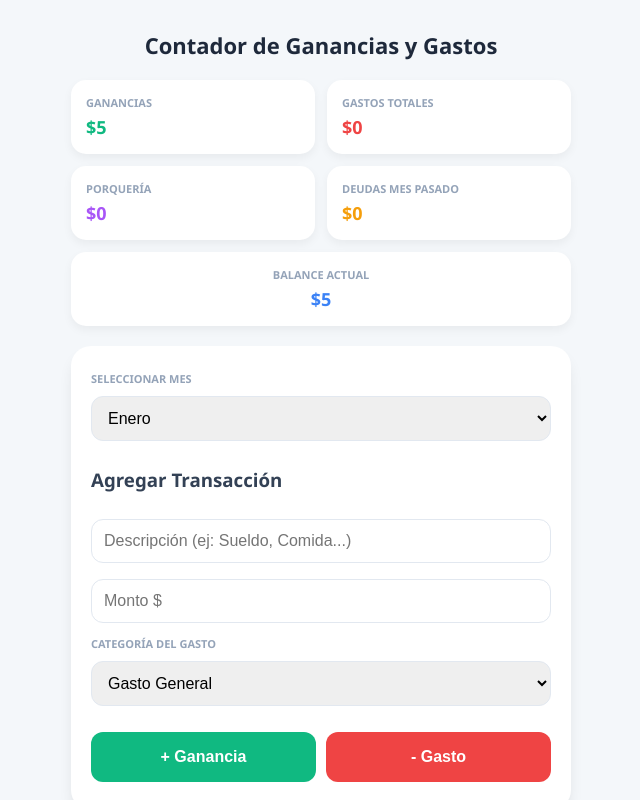
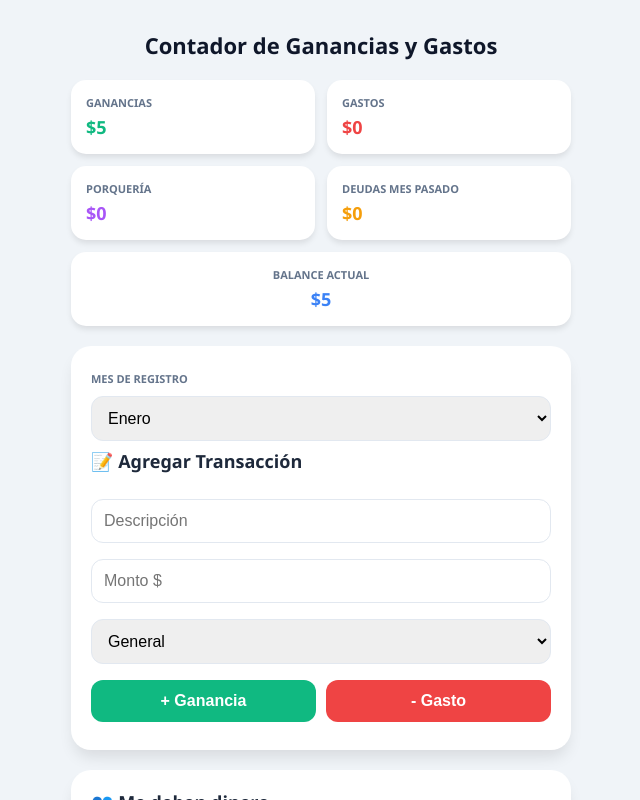
Before and after one commit to fernanda-boop/Control-Gastos, a plain HTML site: page index.html in a window 1280 px wide. Both pictures are taken after typing "Sample", "5" into the empty fields and a click on the button "+ Ganancia". Shown: the top 800 px of the page, without its empty margins (319-959 px from the left). Drawn offline with Linux system fonts and the light colour scheme.

Commit message:
Update index.html

```diff
--- a/index.html
+++ b/index.html
@@ -6,30 +6,37 @@
     <title>Contador de Ganancias y Gastos</title>
     <style>
         :root { --ganancia: #10b981; --gasto: #ef4444; --porqueria: #a855f7; --deuda: #f59e0b; --balance: #3b82f6; }
-        body { font-family: 'Segoe UI', sans-serif; background: #f4f7fa; margin: 0; padding: 15px; color: #334155; }
+        body { font-family: 'Segoe UI', Tahoma, Geneva, Verdana, sans-serif; background: #f0f4f8; margin: 0; padding: 10px; color: #1e293b; }
         .container { max-width: 500px; margin: 0 auto; }
-        h1 { text-align: center; font-size: 22px; color: #1e293b; margin-bottom: 20px; }
+        h1 { text-align: center; font-size: 22px; margin: 20px 0; color: #0f172a; }
 
-        .grid { display: grid; grid-template-columns: 1fr 1fr; gap: 12px; margin-bottom: 15px; }
-        .card-mini { background: white; padding: 15px; border-radius: 15px; box-shadow: 0 4px 10px rgba(0,0,0,0.05); }
-        .label { font-size: 11px; font-weight: bold; color: #94a3b8; margin-bottom: 5px; text-transform: uppercase; }
-        .amount { font-size: 18px; font-weight: 800; }
-        .full { grid-column: span 2; text-align: center; }
+        /* Tarjetas de Resumen */
+        .resumen-grid { display: grid; grid-template-columns: 1fr 1fr; gap: 12px; margin-bottom: 20px; }
+        .card-sm { background: white; padding: 15px; border-radius: 15px; box-shadow: 0 4px 6px -1px rgba(0,0,0,0.1); }
+        .label { font-size: 11px; font-weight: bold; color: #64748b; text-transform: uppercase; margin-bottom: 5px; }
+        .val { font-size: 18px; font-weight: 800; }
 
-        .main-card { background: white; padding: 20px; border-radius: 20px; box-shadow: 0 10px 15px -3px rgba(0,0,0,0.1); margin-top: 20px; }
+        /* Secciones Principales */
+        .section { background: white; padding: 20px; border-radius: 20px; box-shadow: 0 10px 15px -3px rgba(0,0,0,0.1); margin-bottom: 20px; }
+        h3 { margin-top: 0; font-size: 18px; display: flex; align-items: center; gap: 8px; }
+
         input, select, button { width: 100%; padding: 12px; margin: 8px 0; border-radius: 12px; border: 1px solid #e2e8f0; font-size: 16px; box-sizing: border-box; }
+        .btn-main { border: none; font-weight: bold; color: white; cursor: pointer; display: flex; justify-content: center; align-items: center; }
+        .btn-inc { background: var(--ganancia); }
+        .btn-exp { background: var(--gasto); }
+        .btn-del { background: #fee2e2; color: #ef4444; font-size: 12px; width: auto; padding: 5px 10px; border: none; }
 
-        .btn-group { display: flex; gap: 10px; margin-top: 10px; }
-        button { border: none; font-weight: bold; color: white; cursor: pointer; height: 50px; }
-        .btn-green { background: var(--ganancia); flex: 1; }
-        .btn-red { background: var(--gasto); flex: 1; }
+        /* Listas e Historial */
+        .item-row { display: flex; justify-content: space-between; align-items: center; padding: 12px; background: #f8fafc; border-radius: 12px; margin-bottom: 8px; border-left: 4px solid #cbd5e1; }
+        .item-info { display: flex; flex-direction: column; }
+        .item-name { font-weight: bold; font-size: 14px; }
+        .item-sub { font-size: 11px; color: #64748b; }
+        .total-box { background: #dbeafe; padding: 15px; border-radius: 12px; display: flex; justify-content: space-between; font-weight: bold; color: #1e40af; }
 
-        .debt-grid { display: grid; grid-template-columns: 1fr 1fr; gap: 10px; }
-        .box { border: 2px solid #f1f5f9; padding: 12px; border-radius: 12px; text-align: center; cursor: pointer; background: white; transition: 0.2s; }
+        /* Plan Deuda */
+        .debt-grid { display: grid; grid-template-columns: 1fr 1fr; gap: 8px; }
+        .box { border: 2px solid #f1f5f9; padding: 10px; border-radius: 12px; text-align: center; cursor: pointer; background: white; font-size: 13px; }
         .paid { background: #dcfce7; border-color: var(--ganancia); color: #065f46; text-decoration: line-through; }
-
-        .history-item { display: flex; justify-content: space-between; padding: 12px; border-bottom: 1px solid #f1f5f9; font-size: 14px; }
-        .tag { font-size: 10px; padding: 2px 6px; border-radius: 4px; margin-left: 5px; color: white; }
     </style>
 </head>
 <body>
@@ -37,146 +44,145 @@
 <div class="container">
     <h1>Contador de Ganancias y Gastos</h1>
 
-    <div class="grid">
-        <div class="card-mini"><div class="label">Ganancias</div><div id="t-gan" class="amount" style="color:var(--ganancia)">$0</div></div>
-        <div class="card-mini"><div class="label">Gastos Totales</div><div id="t-gas" class="amount" style="color:var(--gasto)">$0</div></div>
-        <div class="card-mini"><div class="label">Porquería</div><div id="t-por" class="amount" style="color:var(--porqueria)">$0</div></div>
-        <div class="card-mini"><div class="label">Deudas Mes Pasado</div><div id="t-deu" class="amount" style="color:var(--deuda)">$0</div></div>
-        <div class="card-mini full"><div class="label">Balance Actual</div><div id="t-bal" class="amount" style="color:var(--balance)">$0</div></div>
-    </div>
-
-    <div class="main-card">
-        <label class="label">Seleccionar Mes</label>
-        <select id="mes" onchange="actualizar()"><option>Enero</option><option>Febrero</option><option>Marzo</option><option>Abril</option><option>Mayo</option><option>Junio</option></select>
-
-        <h3>Agregar Transacción</h3>
-        <input type="text" id="desc" placeholder="Descripción (ej: Sueldo, Comida...)">
-        <input type="number" id="monto" placeholder="Monto $" inputmode="decimal">
-
-        <label class="label">Categoría del Gasto</label>
-        <select id="cat">
-            <option value="General">Gasto General</option>
-            <option value="Porquería">Porquería (Gasto hormiga)</option>
-            <option value="Deuda">Deuda Mes Pasado</option>
-        </select>
-
-        <div class="btn-group">
-            <button onclick="add('gan')" class="btn-green">+ Ganancia</button>
-            <button onclick="add('gas')" class="btn-red">- Gasto</button>
+    <div class="resumen-grid">
+        <div class="card-sm"><div class="label">Ganancias</div><div id="t-gan" class="val" style="color:var(--ganancia)">$0</div></div>
+        <div class="card-sm"><div class="label">Gastos</div><div id="t-gas" class="val" style="color:var(--gasto)">$0</div></div>
+        <div class="card-sm"><div class="label">Porquería</div><div id="t-por" class="val" style="color:var(--porqueria)">$0</div></div>
+        <div class="card-sm"><div class="label">Deudas Mes Pasado</div><div id="t-deu" class="val" style="color:var(--deuda)">$0</div></div>
+        <div class="card-sm" style="grid-column: span 2; text-align: center;">
+            <div class="label">Balance Actual</div><div id="t-bal" class="val" style="color:var(--balance)">$0</div>
         </div>
     </div>
 
-    <div class="main-card">
+    <div class="section">
+        <label class="label">Mes de Registro</label>
+        <select id="sel-mes" onchange="render()"><option>Enero</option><option>Febrero</option><option>Marzo</option></select>
+
+        <h3>📝 Agregar Transacción</h3>
+        <input type="text" id="t-desc" placeholder="Descripción">
+        <input type="number" id="t-monto" placeholder="Monto $" inputmode="decimal">
+        <select id="t-cat">
+            <option value="General">General</option>
+            <option value="Porquería">Porquería</option>
+            <option value="Deuda">Deuda Mes Pasado</option>
+        </select>
+        <div style="display:flex; gap:10px">
+            <button onclick="addTrans('gan')" class="btn-main btn-inc">+ Ganancia</button>
+            <button onclick="addTrans('gas')" class="btn-main btn-exp">- Gasto</button>
+        </div>
+    </div>
+
+    <div class="section">
+        <h3>👥 Me deben dinero</h3>
+        <input type="text" id="d-nom" placeholder="Nombre">
+        <input type="number" id="d-mon" placeholder="Monto $" inputmode="decimal">
+        <button onclick="addDeudor()" class="btn-main" style="background:var(--balance)">+ Agregar Deudor</button>
+        <div id="lista-deudores" style="margin: 15px 0;"></div>
+        <div class="total-box"><span>💰 Total a Cobrar</span><span id="t-cobrar">$0</span></div>
+    </div>
+
+    <div class="section">
         <h3>💳 Plan Deuda Negro</h3>
         <div id="plan-negro" class="debt-grid"></div>
     </div>
 
-    <div class="main-card">
-        <h3>Historial del Mes</h3>
+    <div class="section">
+        <h3>📊 Historial de Transacciones</h3>
         <div id="historial"></div>
-        <button onclick="descargar()" style="background:#64748b; margin-top:15px">📥 Descargar Resumen .txt</button>
     </div>
 </div>
 
 <script>
-    // Cargar datos por mes para que la sumatoria sea específica
-    let datos = JSON.parse(localStorage.getItem('finanzas_v2')) || { t: [], p: [], m: 'Enero' };
+    let db = JSON.parse(localStorage.getItem('canva_final_db')) || { trans: [], deudores: [], plan: [], mes: 'Enero' };
 
     const CUOTAS = [
-        {id:'c1', m:'Dic 24', a:'100k'}, {id:'c2', m:'Ene 25', a:'160k'},
-        {id:'c3', m:'Feb 25', a:'200k'}, {id:'c4', m:'Mar 25', a:'200k'},
-        {id:'c5', m:'Abr 25', a:'200k'}, {id:'c6', m:'May 25', a:'240k'}
+        {id:'1', m:'Dic 24', a:'100k'}, {id:'2', m:'Ene 25', a:'160k'},
+        {id:'3', m:'Feb 25', a:'200k'}, {id:'4', m:'Mar 25', a:'200k'}
     ];
 
-    function add(tipo) {
-        const desc = document.getElementById('desc').value;
-        const monto = parseFloat(document.getElementById('monto').value);
-        const cat = document.getElementById('cat').value;
-        const mesActual = document.getElementById('mes').value;
-
+    function addTrans(tipo) {
+        const desc = document.getElementById('t-desc').value;
+        const monto = parseFloat(document.getElementById('t-monto').value);
+        const cat = document.getElementById('t-cat').value;
+        const mes = document.getElementById('sel-mes').value;
         if(!desc || !monto) return;
-
-        datos.t.push({ desc, monto, tipo, cat, mes: mesActual });
-        actualizar();
-        document.getElementById('desc').value = '';
-        document.getElementById('monto').value = '';
+        db.trans.push({ id: Date.now(), desc, monto, tipo, cat, mes, fecha: new Date().toLocaleDateString() });
+        save();
+        document.getElementById('t-desc').value = ''; document.getElementById('t-monto').value = '';
     }
 
-    function toggleDeuda(id) {
-        datos.p.includes(id) ? datos.p = datos.p.filter(i => i !== id) : datos.p.push(id);
-        actualizar();
+    function addDeudor() {
+        const nombre = document.getElementById('d-nom').value;
+        const monto = parseFloat(document.getElementById('d-mon').value);
+        if(!nombre || !monto) return;
+        db.deudores.push({ id: Date.now(), nombre, monto });
+        save();
+        document.getElementById('d-nom').value = ''; document.getElementById('d-mon').value = '';
     }
 
-    function actualizar() {
-        datos.m = document.getElementById('mes').value;
-        localStorage.setItem('finanzas_v2', JSON.stringify(datos));
+    function delTrans(id) { db.trans = db.trans.filter(t => t.id !== id); save(); }
+    function delDeudor(id) { db.deudores = db.deudores.filter(d => d.id !== id); save(); }
+    function togPlan(id) { db.plan.includes(id) ? db.plan = db.plan.filter(p => p !== id) : db.plan.push(id); save(); }
+
+    function save() {
+        localStorage.setItem('canva_final_db', JSON.stringify(db));
         render();
     }
 
     function render() {
-        const mesSel = document.getElementById('mes').value;
-        let sumGan = 0, sumGas = 0, sumPor = 0, sumDeu = 0;
+        const mes = document.getElementById('sel-mes').value;
+        let g = 0, s = 0, p = 0, d = 0;
 
-        const hist = document.getElementById('historial');
-        hist.innerHTML = '';
-
-        // Filtrar y sumar solo lo del mes seleccionado
-        datos.t.forEach(item => {
-            if(item.mes === mesSel) {
-                if(item.tipo === 'gan') {
-                    sumGan += item.monto;
-                } else {
-                    sumGas += item.monto; // Se suma al total de gastos
-                    if(item.cat === 'Porquería') sumPor += item.monto; // También a porquería
-                    if(item.cat === 'Deuda') sumDeu += item.monto; // También a deuda
-                }
-
-                const color = item.tipo === 'gan' ? 'green' : 'red';
-                const tagCol = item.cat === 'Porquería' ? 'var(--porqueria)' : (item.cat === 'Deuda' ? 'var(--deuda)' : '#94a3b8');
-
-                hist.innerHTML += `
-                    <div class="history-item">
-                        <span>${item.desc} <span class="tag" style="background:${tagCol}">${item.cat}</span></span>
-                        <span style="color:${color}; font-weight:bold">$${item.monto.toLocaleString()}</span>
-                    </div>`;
+        // Historial y Sumas
+        const hDiv = document.getElementById('historial'); hDiv.innerHTML = '';
+        db.trans.filter(t => t.mes === mes).forEach(t => {
+            if(t.tipo === 'gan') g += t.monto;
+            else {
+                s += t.monto;
+                if(t.cat === 'Porquería') p += t.monto;
+                if(t.cat === 'Deuda') d += t.monto;
             }
+            const color = t.tipo === 'gan' ? 'var(--ganancia)' : 'var(--gasto)';
+            hDiv.innerHTML += `
+                <div class="item-row" style="border-left-color:${color}">
+                    <div class="item-info"><span class="item-name">${t.desc}</span><span class="item-sub">${t.cat} • ${t.fecha}</span></div>
+                    <div style="display:flex; align-items:center; gap:10px">
+                        <span style="font-weight:800; color:${color}">${t.tipo==='gan'?'+':'-'}$${t.monto.toLocaleString()}</span>
+                        <button class="btn-del" onclick="delTrans(${t.id})">Eliminar</button>
+                    </div>
+                </div>`;
         });
 
-        // Actualizar los recuadros de la parte superior
-        document.getElementById('t-gan').innerText = `$${sumGan.toLocaleString()}`;
-        document.getElementById('t-gas').innerText = `$${sumGas.toLocaleString()}`;
-        document.getElementById('t-por').innerText = `$${sumPor.toLocaleString()}`;
-        document.getElementById('t-deu').innerText = `$${sumDeu.toLocaleString()}`;
-        document.getElementById('t-bal').innerText = `$${(sumGan - sumGas).toLocaleString()}`;
+        // Deudores
+        const dDiv = document.getElementById('lista-deudores'); dDiv.innerHTML = '';
+        let cob = 0;
+        db.deudores.forEach(deu => {
+            cob += deu.monto;
+            dDiv.innerHTML += `
+                <div class="item-row" style="border-left-color:var(--balance)">
+                    <span class="item-name">${deu.nombre}</span>
+                    <div style="display:flex; align-items:center; gap:10px">
+                        <span style="font-weight:bold; color:var(--balance)">$${deu.monto.toLocaleString()}</span>
+                        <button class="btn-del" onclick="delDeudor(${deu.id})">Eliminar</button>
+                    </div>
+                </div>`;
+        });
 
-        // Renderizar Plan Deuda
-        const pNegro = document.getElementById('plan-negro');
-        pNegro.innerHTML = '';
+        // Totales finales
+        document.getElementById('t-gan').innerText = `$${g.toLocaleString()}`;
+        document.getElementById('t-gas').innerText = `$${s.toLocaleString()}`;
+        document.getElementById('t-por').innerText = `$${p.toLocaleString()}`;
+        document.getElementById('t-deu').innerText = `$${d.toLocaleString()}`;
+        document.getElementById('t-bal').innerText = `$${(g - s).toLocaleString()}`;
+        document.getElementById('t-cobrar').innerText = `$${cob.toLocaleString()}`;
+
+        // Plan Negro
+        const pDiv = document.getElementById('plan-negro'); pDiv.innerHTML = '';
         CUOTAS.forEach(c => {
-            const isPaid = datos.p.includes(c.id);
-            pNegro.innerHTML += `<div class="box ${isPaid?'paid':''}" onclick="toggleDeuda('${c.id}')"><strong>${c.m}</strong><br>$${c.a}</div>`;
+            const isP = db.plan.includes(c.id);
+            pDiv.innerHTML += `<div class="box ${isP?'paid':''}" onclick="togPlan('${c.id}')"><strong>${c.m}</strong><br>$${c.a}</div>`;
         });
     }
-
-    function descargar() {
-        const mesSel = document.getElementById('mes').value;
-        let txt = `RESUMEN DE ${mesSel.toUpperCase()}\n--------------------------\n`;
-        txt += `GANANCIAS: ${document.getElementById('t-gan').innerText}\n`;
-        txt += `GASTOS TOTALES: ${document.getElementById('t-gas').innerText}\n`;
-        txt += `(De los cuales Porquería: ${document.getElementById('t-por').innerText})\n`;
-        txt += `BALANCE FINAL: ${document.getElementById('t-bal').innerText}\n\nDETALLE:\n`;
-
-        datos.t.forEach(x => {
-            if(x.mes === mesSel) txt += `${x.tipo==='gan'?'[+]':'[-]'} ${x.desc} (${x.cat}): $${x.monto}\n`;
-        });
-
-        const blob = new Blob([txt], {type: 'text/plain'});
-        const a = document.createElement('a');
-        a.href = URL.createObjectURL(blob);
-        a.download = `gastos_${mesSel}.txt`;
-        a.click();
-    }
-
     render();
 </script>
 </body>
```
